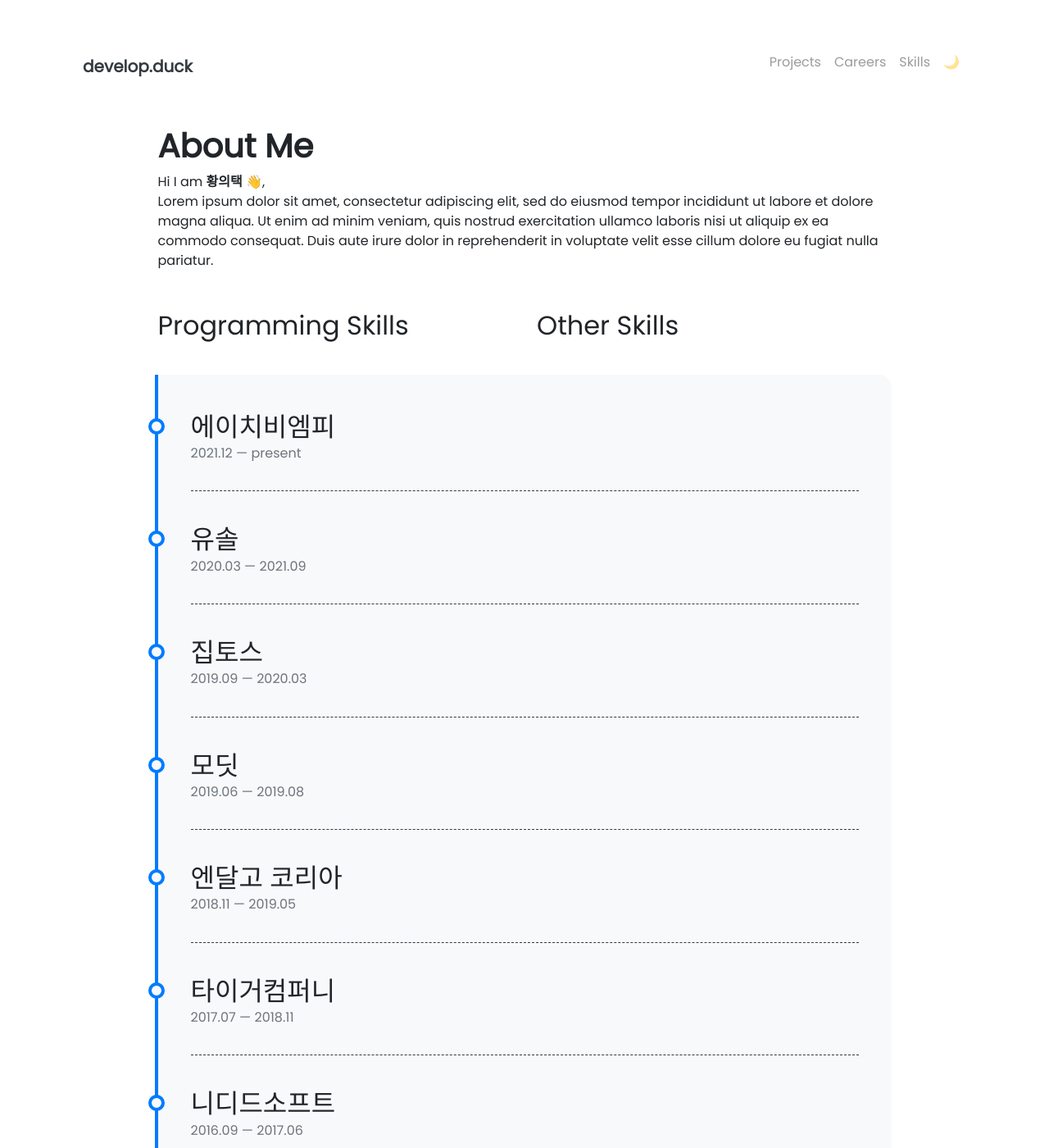
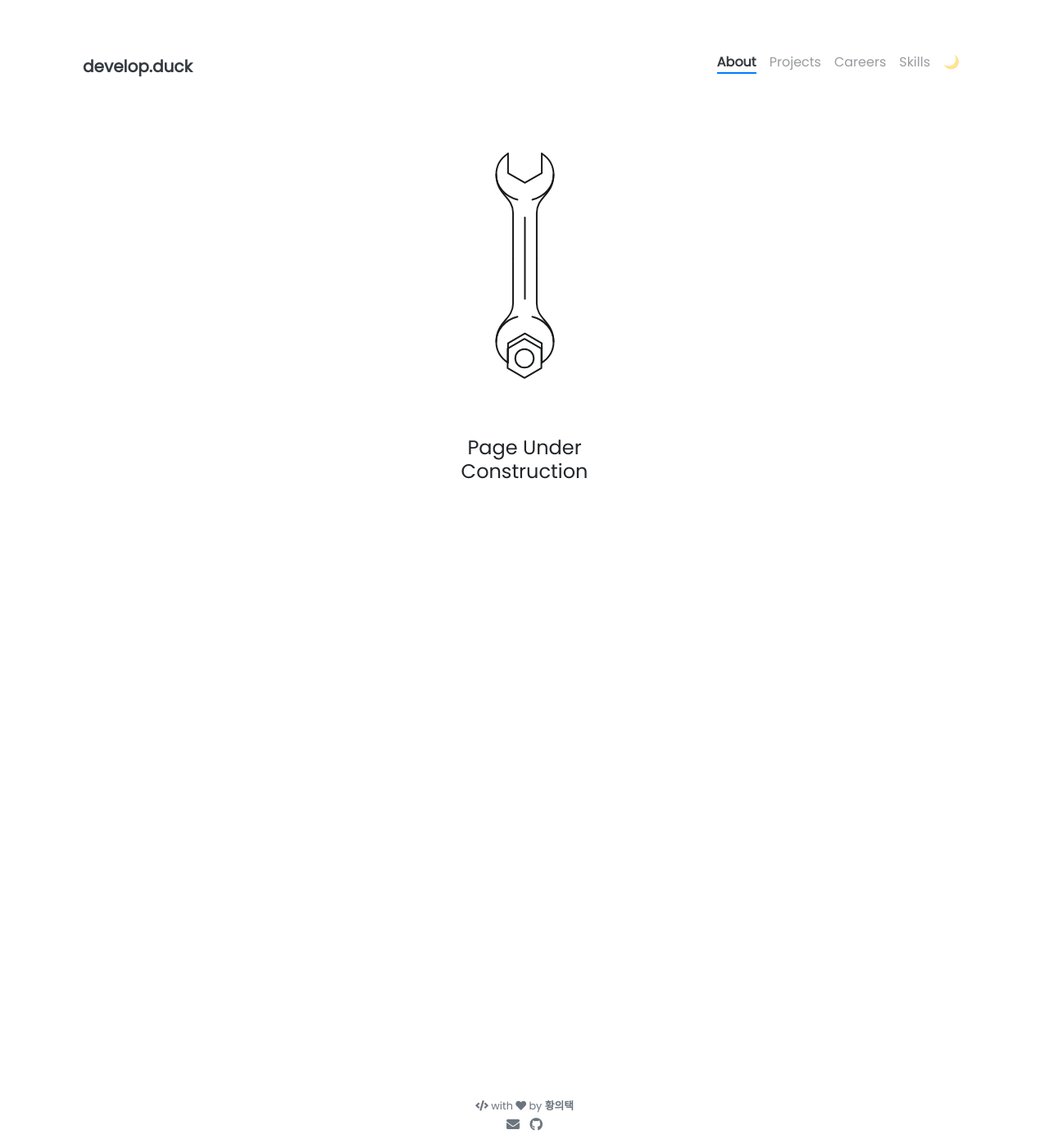
Before and after one commit to developduck/developduck.github.io, a Jekyll site: the page built from pages/about.md, in a window 1280 px wide and 1400 px high. Shown: the whole window at 82% size. Built offline with Jekyll 4.4.1, drawn with Linux system fonts in a browser that asks for light colours; nearby versions of some CDN libraries; emoji names are drawn with the system emoji font; part of the change alters nothing that is shown; some of the changed text lies outside the part shown.

Commit message:
Feature close #7 about 메뉴 생성 및 공사 중으로 변경

```diff
--- a/_config.yml
+++ b/_config.yml
@@ -27,7 +27,7 @@ nav_exclude: # The following paths are excluded from navbar
   - pages/index.md
   - pages/blog.html
   # - pages/projects.html
-  - pages/about.md
+  # - pages/about.md
 
 ### Author Info ###
 author:
--- a/pages/about.md
+++ b/pages/about.md
@@ -2,9 +2,10 @@
 layout: page
 title: About
 permalink: /about/
-weight: 3
+weight: 0
 ---
 
+{% comment %}
 # **About Me**
 
 Hi I am **{{ site.author.name }}** :wave:,<br>
@@ -18,3 +19,5 @@ Lorem ipsum dolor sit amet, consectetur adipiscing elit, sed do eiusmod tempor i
 <div class="row">
 {% include about/timeline.html %}
 </div>
+{% endcomment %}
+{% include share/under-construction.html %}
```
